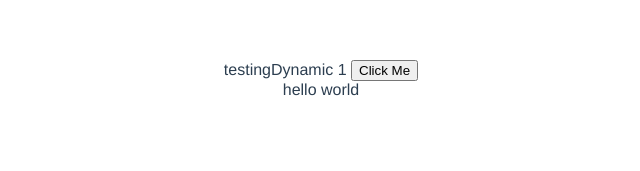
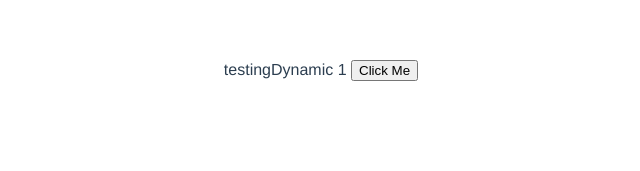
Before and after one commit to Salisbury-University/hslinux-web-frontend, a Vue app: page /testingDynamic/1 in a window 1280 px wide. Shown: the top 171 px of the page, without its empty margins (319-959 px from the left). Built offline with nearby package versions, Linux system fonts and the light colour scheme; what quasar would draw is missing.

Commit message:
changes to testing

```diff
--- a/package.json
+++ b/package.json
@@ -21,6 +21,7 @@
   },
   "devDependencies": {
     "@quasar/vite-plugin": "^1.0.4",
+    "@types/marked": "^4.0.3",
     "@types/node": "^17.0.31",
     "@vitejs/plugin-vue": "^2.2.0",
     "husky": "^7.0.4",
--- a/src/scripts/scripts.ts
+++ b/src/scripts/scripts.ts
@@ -1,5 +1,5 @@
 import axios from "axios";
-//const marked = require('marked');
+import { marked } from "marked";
 
 const req = async () => {
   axios
--- a/src/views/testingDynamic.vue
+++ b/src/views/testingDynamic.vue
@@ -3,13 +3,13 @@ import req from "../scripts/scripts";
 
 import { ref } from "vue";
 
-var markdown = "<div class='text' id='marked'>hello world</div>";
+const markdown = ref("");
 </script>
 
 <template>
   <div>
     testingDynamic {{ $route.params.id }}
-    <button @click="req">Click Me</button>
+    <button @click="markdown = req">Click Me</button>
   </div>
 
   <div v-html="markdown"></div>
```
Also changed, not shown: src/scripts/parse.ts (deleted, +0 -8 lines), 1 other file (tests, documents, lock files or other folders).
